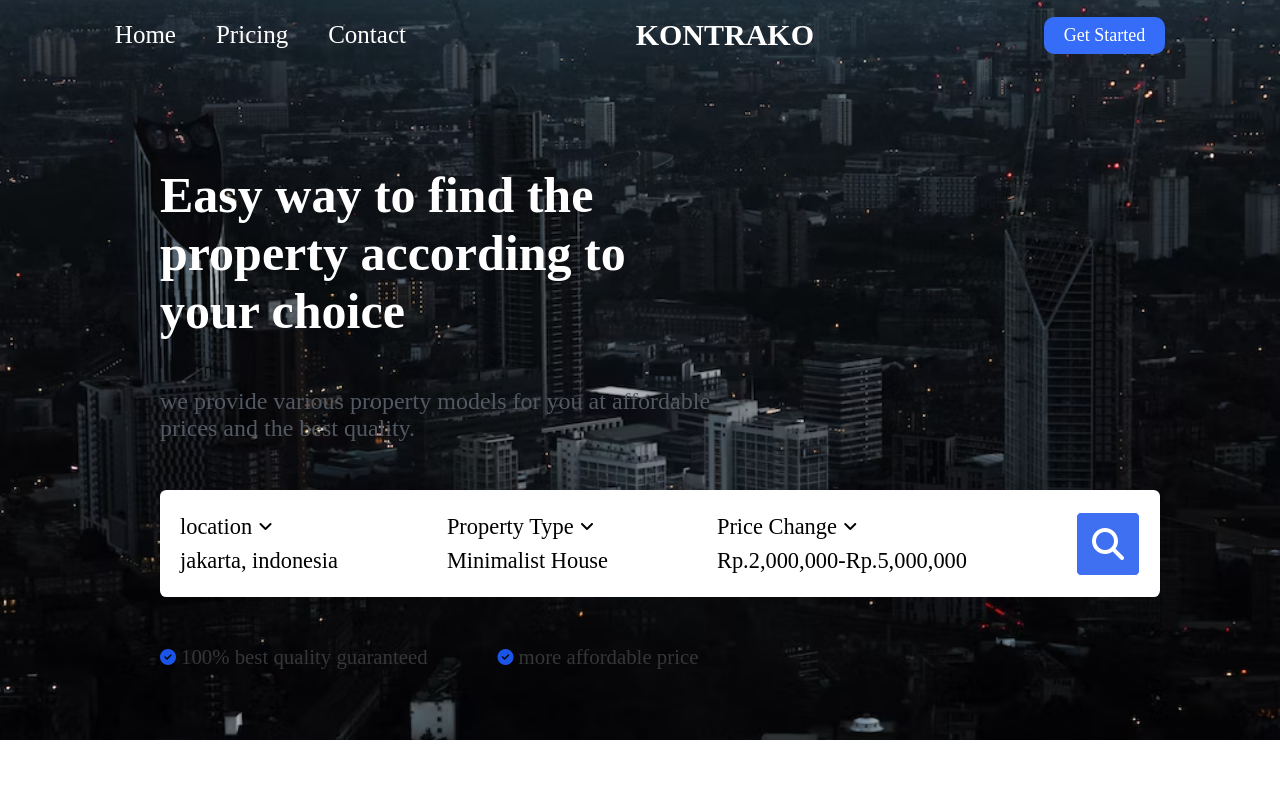
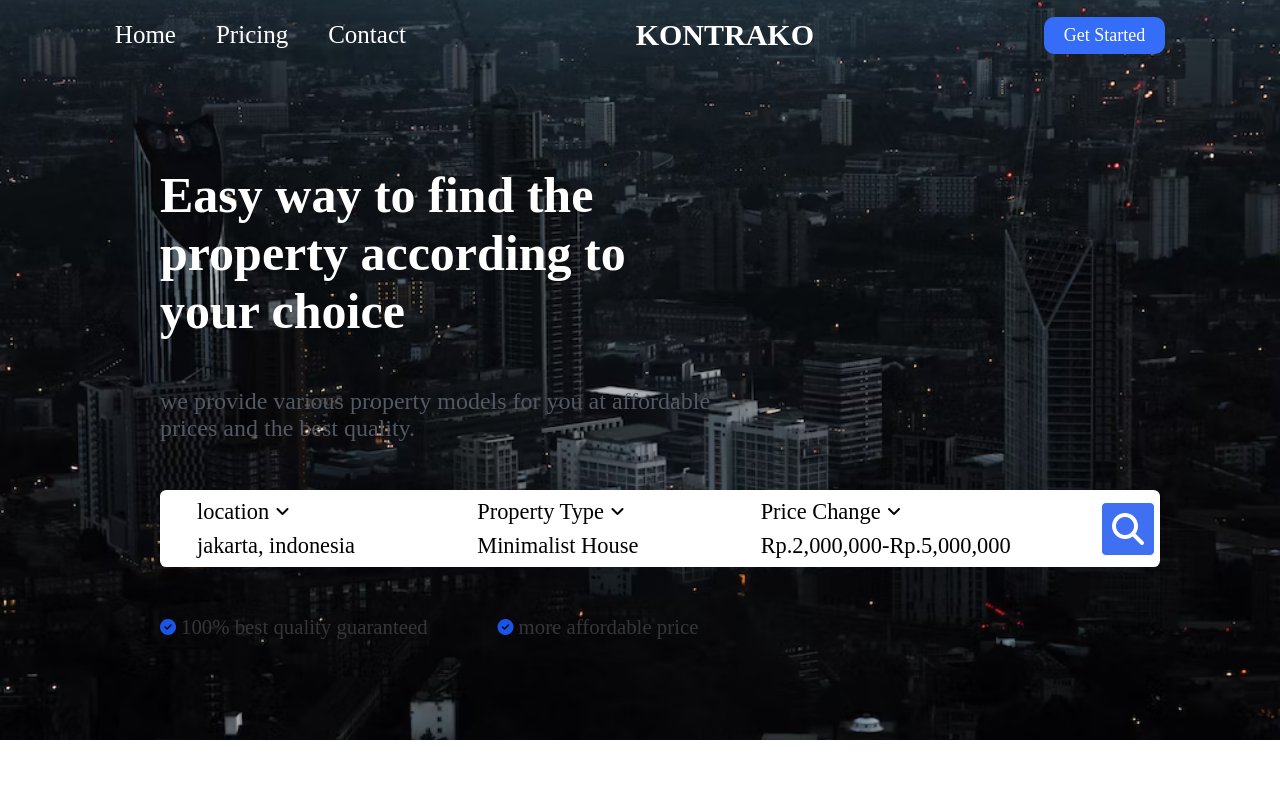
Before and after one commit to kod-python/bigproject2, a plain HTML site: page index.html in a window 1280 px wide. Shown: the top 800 px of the page. Drawn offline with nearby package versions, Linux system fonts and the light colour scheme.

Commit message:
reload two

```diff
--- a/css/style.css
+++ b/css/style.css
@@ -84,7 +84,7 @@ header .card{
     align-items: center;
     justify-content: space-between;
     /* gap: 10rem; */
-    padding: 20px;
+    padding: 5px;
     width: 1000px;
     margin-left: 10rem;
 
@@ -100,7 +100,7 @@ header .search{
     border: 1px solid;
     border-radius: 5px;
     background-color: #3E70F1;
-    padding: 15px;
+    padding: 10px;
 }
 
 header .card .card-info p{
@@ -113,7 +113,9 @@ header .card .card-info span{
     line-height: 0.5rem;
 }
 
-
+header .card .card-info{
+    padding-left: 2rem;
+}
 header .card .card-info1{
     display: flex;
     align-items: center;
```
